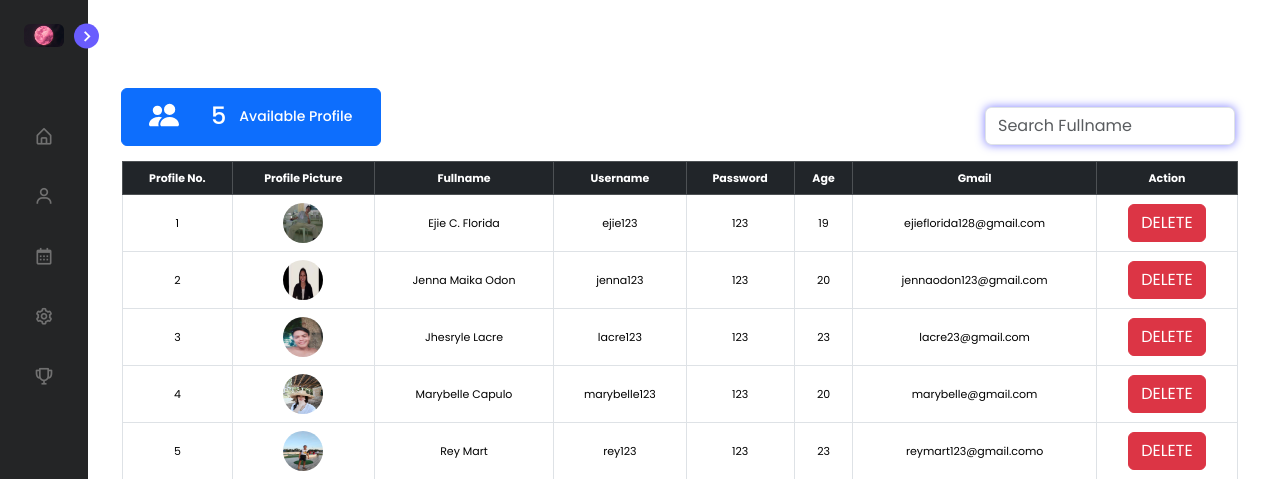
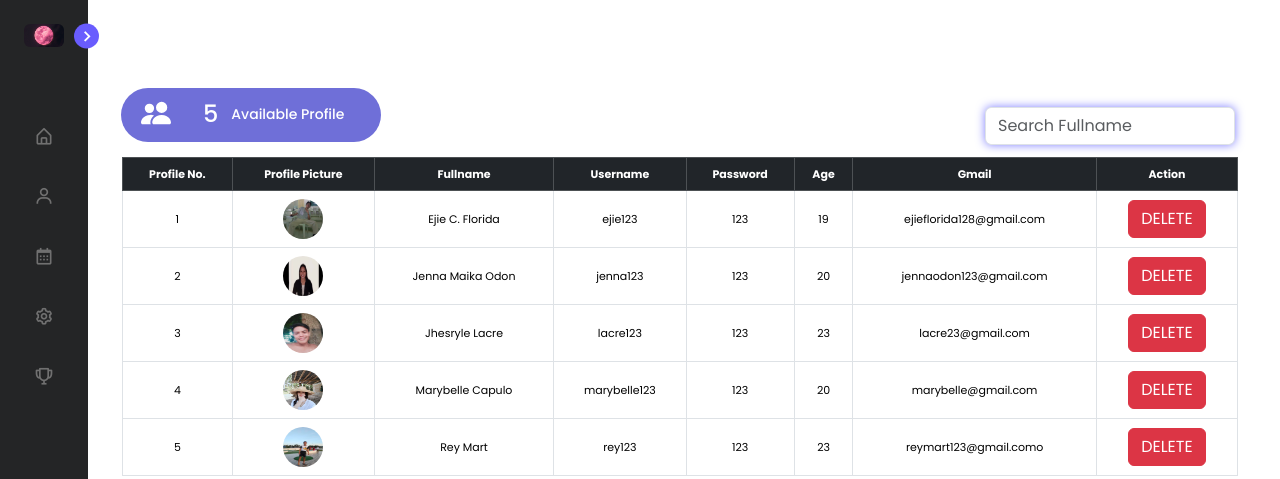
Before and after one commit to ejieflorida128/Event_Management_System, a PHP site: page /admin/Admin_Profile.php in a window 1280 px wide. Shown: the top 479 px of the page. Run offline with PHP 8.4, Linux system fonts and the light colour scheme; data comes from the database, SQL or seed files in the repository.

Commit message:
[ejie] ahua ge change ang purma ahua ge static not a button like na display

```diff
--- a/admin/Admin_Profile.php
+++ b/admin/Admin_Profile.php
@@ -24,7 +24,7 @@
     </div>
 
     <div class="container">
-        <div class="btn btn-primary"  id="add_button" data-bs-toggle="modal" data-bs-target="#add_event_modal">
+        <div class="slot"  id="add_button" data-bs-toggle="modal" data-bs-target="#add_event_modal">
             <svg xmlns="http://www.w3.org/2000/svg" style = "position: relative; top: 5px; left: 15px;" width="30" height="30" fill="currentColor" class="bi bi-people-fill" viewBox="0 0 16 16">
             <path d="M7 14s-1 0-1-1 1-4 5-4 5 3 5 4-1 1-1 1H7Zm4-6a3 3 0 1 0 0-6 3 3 0 0 0 0 6Zm-5.784 6A2.238 2.238 0 0 1 5 13c0-1.355.68-2.75 1.936-3.72A6.325 6.325 0 0 0 5 9c-4 0-5 3-5 4s1 1 1 1h4.216ZM4.5 8a2.5 2.5 0 1 0 0-5 2.5 2.5 0 0 0 0 5Z"/>
             </svg>
--- a/admin_style/profile.css
+++ b/admin_style/profile.css
@@ -109,3 +109,10 @@ li a i{
     padding-left: 20px;
     letter-spacing: 2px;
 }
+
+.slot{
+    background-color:rgb(111, 111, 216);
+    padding: 5px;
+    border-radius: 30px;
+    color: white;
+}
```
